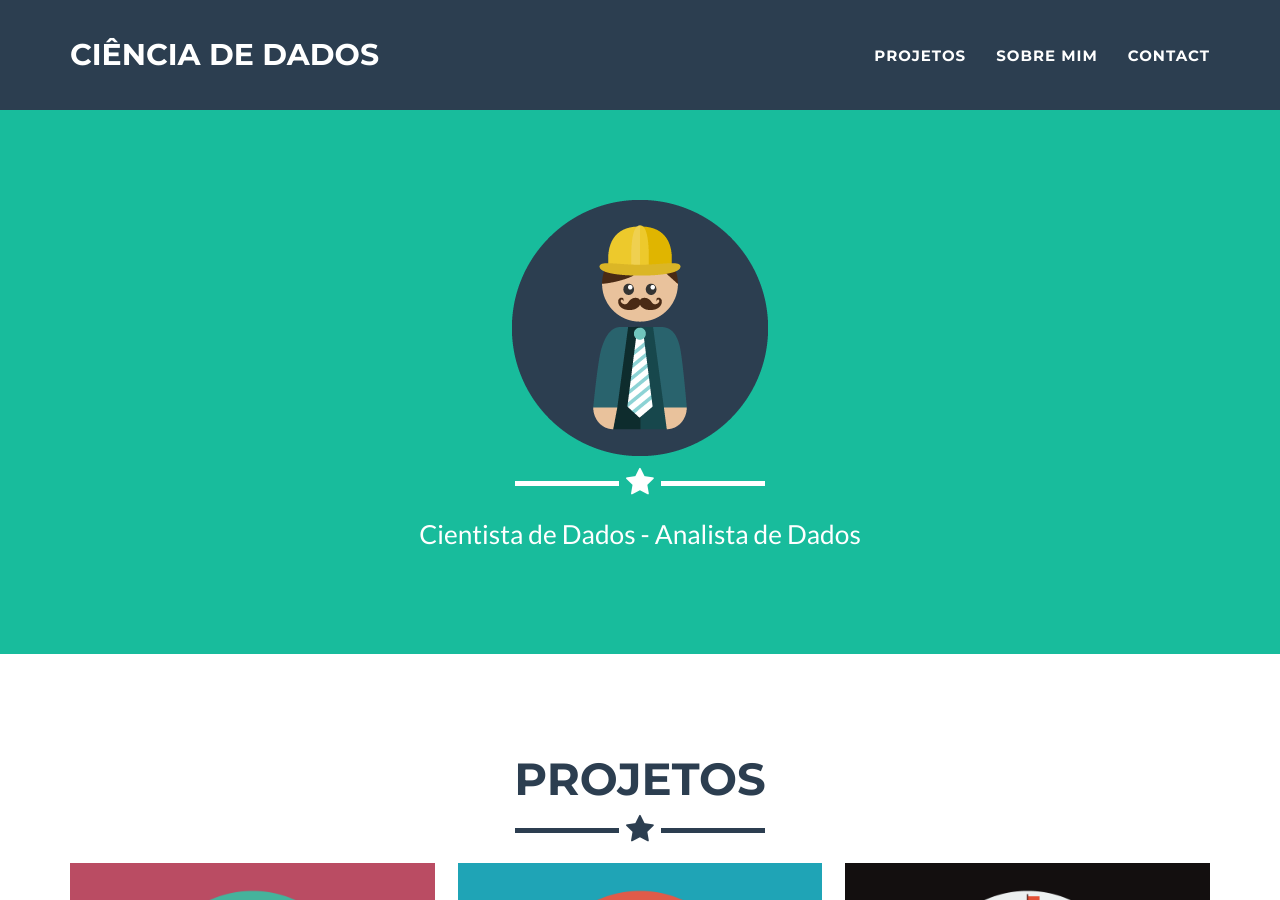
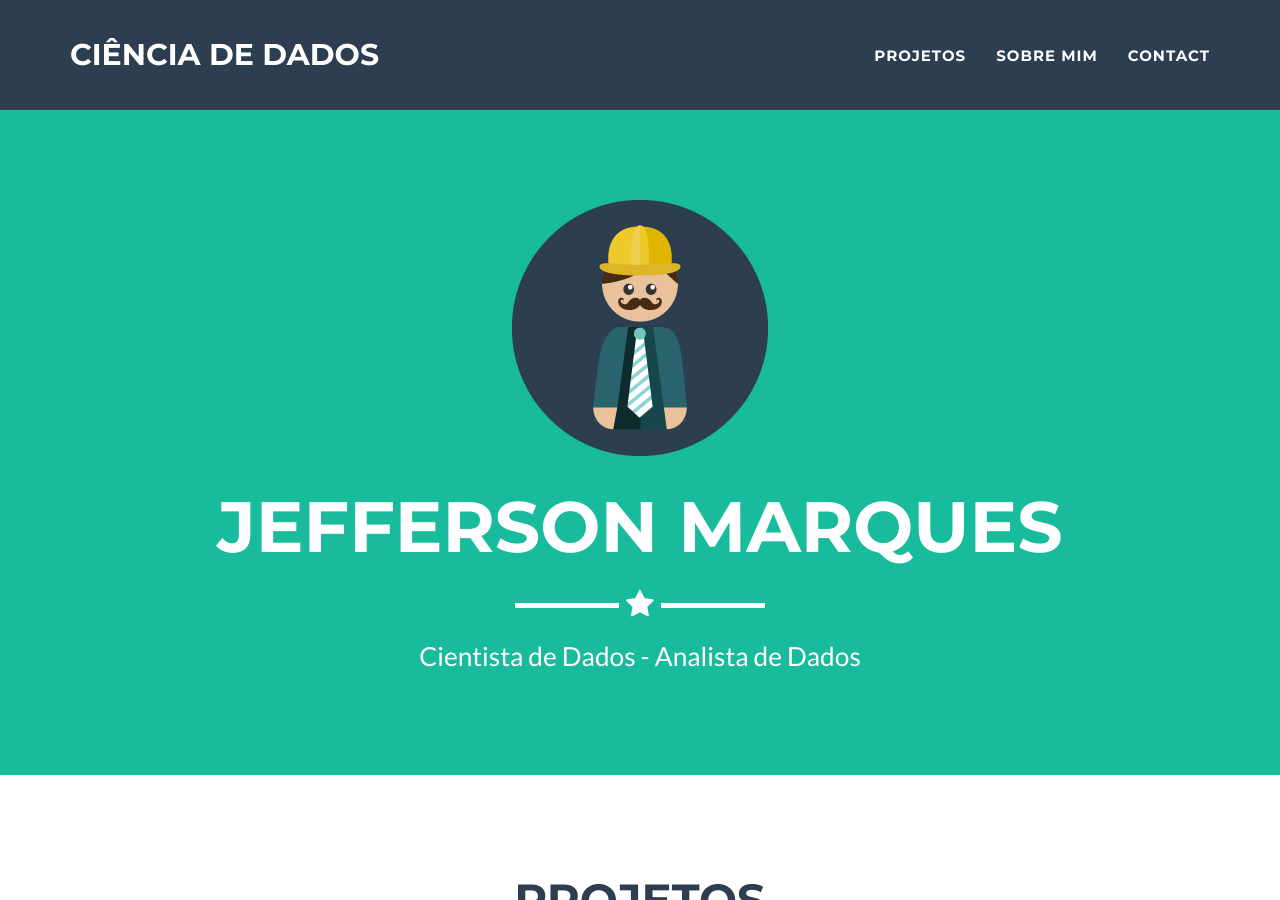
Before and after one commit to Jefferson019/DataScience, a Jekyll site: the page built from _posts/2014-07-18-project-1.markdown, in a window 1280 px wide and 900 px high. Built offline with Jekyll 4.4.1, drawn with Linux system fonts in a browser that asks for light colours.

Commit message:
Update header.html

```diff
--- a/_includes/header.html
+++ b/_includes/header.html
@@ -5,7 +5,7 @@
       <div class="col-lg-12">
         <img class="img-responsive" src="img/profile.png" alt="profile-pic" />
         <div class="intro-text">
-          <span class="name">{{ site.shortname }}</span>
+          <span class="name">{{ site.disqus_shortname }}</span>
           <hr class="star-light" />
           <span class="skills">{{ site.skills }}</span>
         </div>
```
